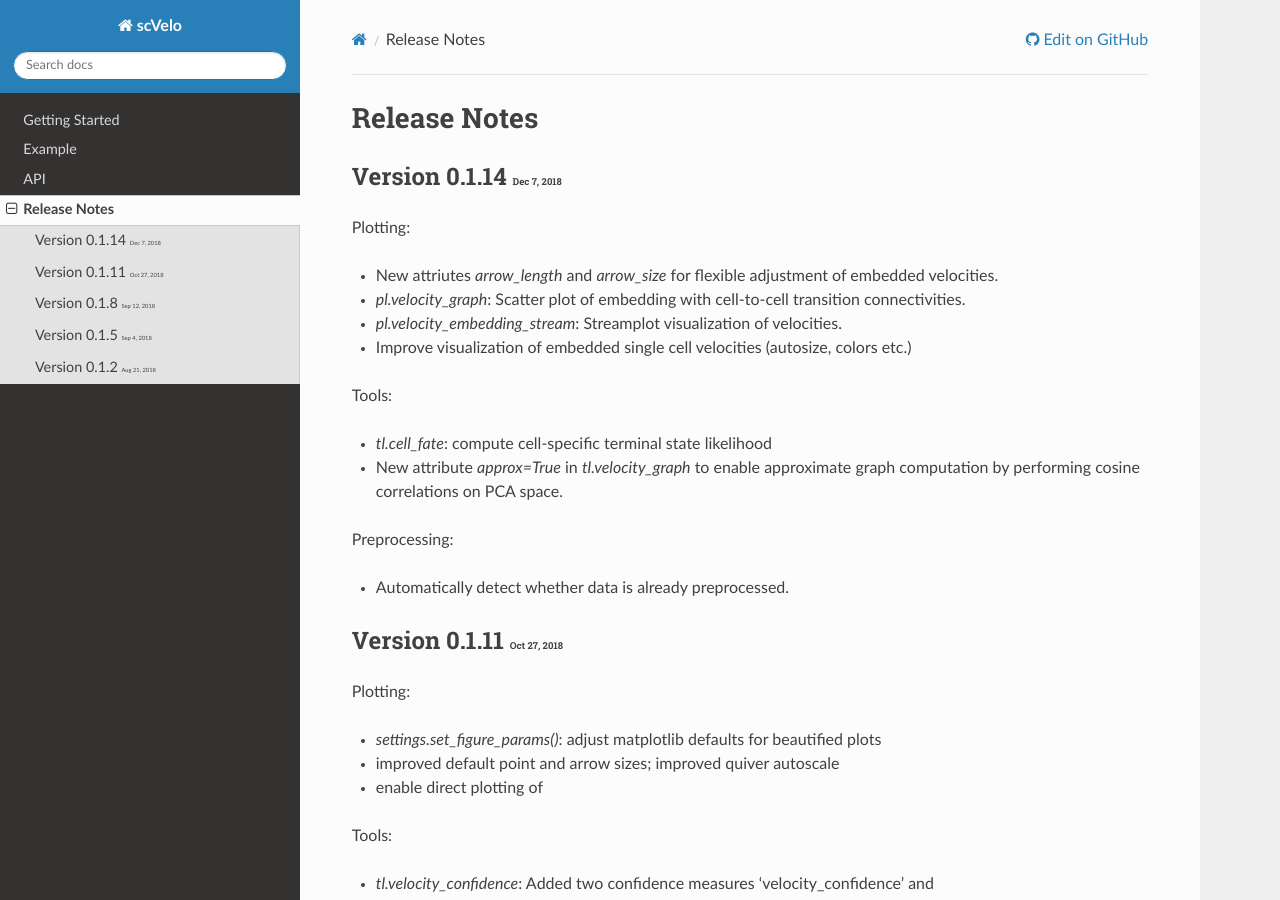
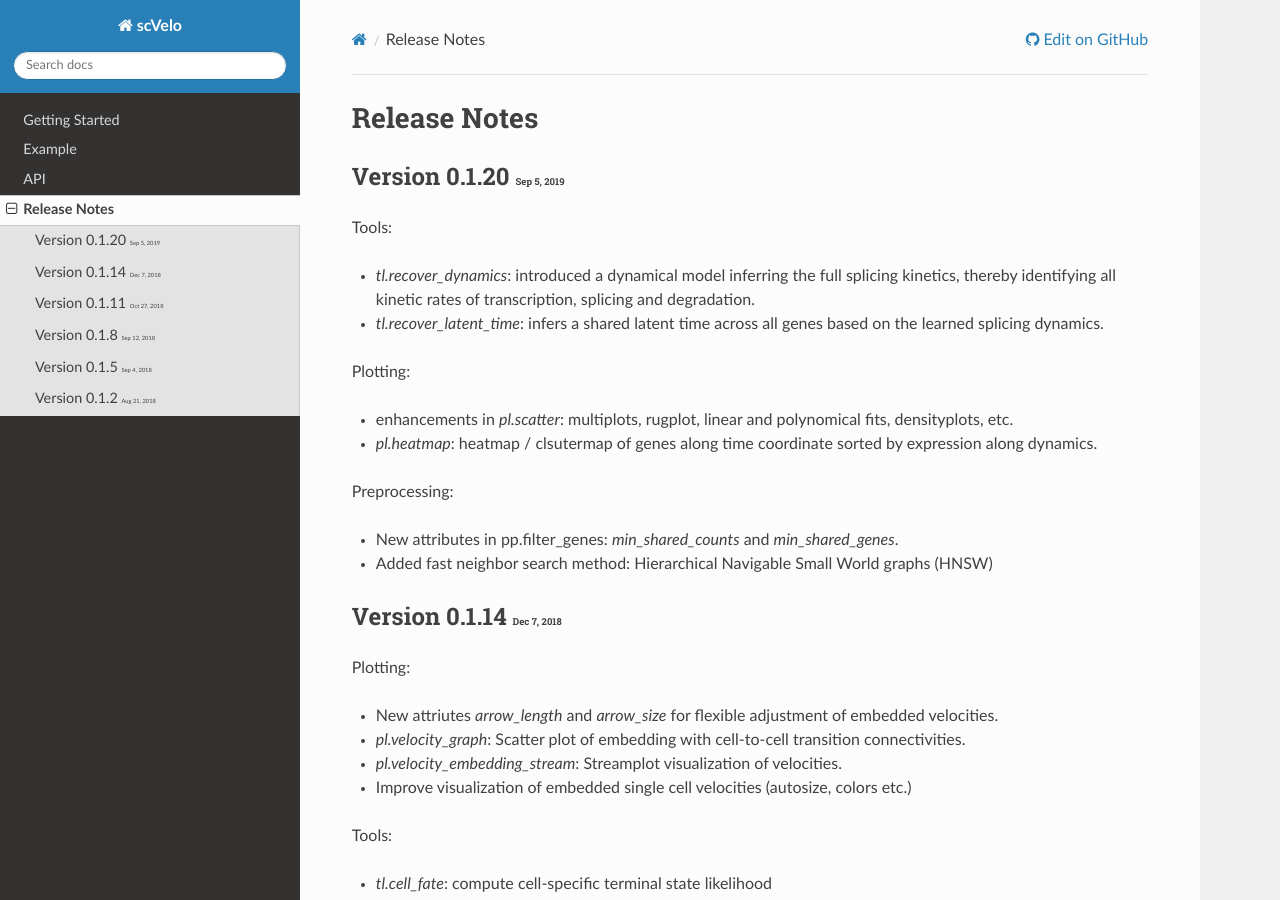
Before and after one commit to theislab/scvelo, a Sphinx documentation site: the page built from docs/source/release_notes.rst, in a window 1280 px wide and 900 px high. Built offline with Sphinx 7.4.7 and the Read the Docs theme 2.0.0, drawn with Linux system fonts in a browser that asks for light colours; pages that are not in the unit, such as notebooks, are missing from menus; the version number could not be read and is left out.

Commit message:
add release notes for v0.1.20

```diff
--- a/docs/source/release_notes.rst
+++ b/docs/source/release_notes.rst
@@ -3,6 +3,23 @@
 
 Release Notes
 =============
+
+Version 0.1.20 :small:`Sep 5, 2019`
+-----------------------------------
+Tools:
+
+- `tl.recover_dynamics`: introduced a dynamical model inferring the full splicing kinetics, thereby identifying all kinetic rates of transcription, splicing and degradation.
+- `tl.recover_latent_time`: infers a shared latent time across all genes based on the learned splicing dynamics.
+
+Plotting:
+
+- enhancements in `pl.scatter`: multiplots, rugplot, linear and polynomical fits, densityplots, etc.
+- `pl.heatmap`: heatmap / clsutermap of genes along time coordinate sorted by expression along dynamics.
+
+Preprocessing:
+
+- New attributes in pp.filter_genes: `min_shared_counts` and `min_shared_genes`.
+- Added fast neighbor search method: Hierarchical Navigable Small World graphs (HNSW)
 
 
 Version 0.1.14 :small:`Dec 7, 2018`
```
